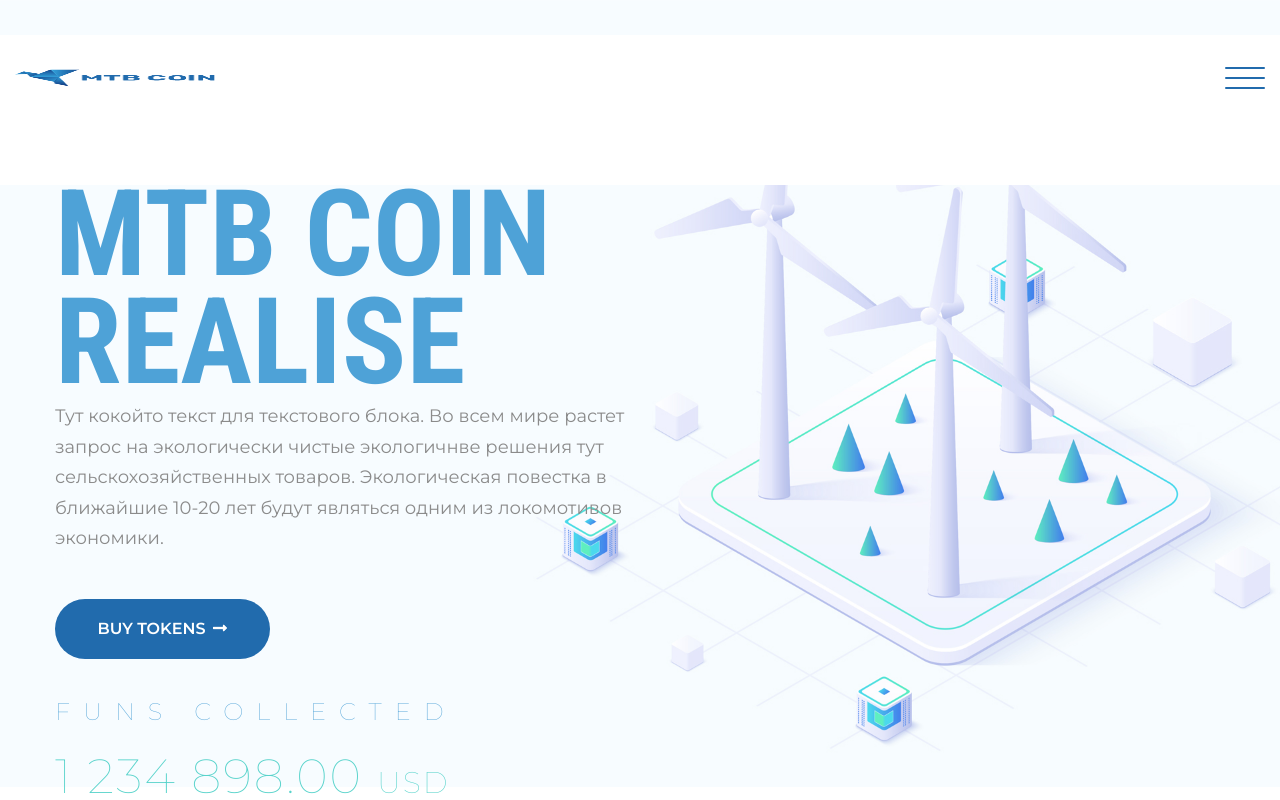
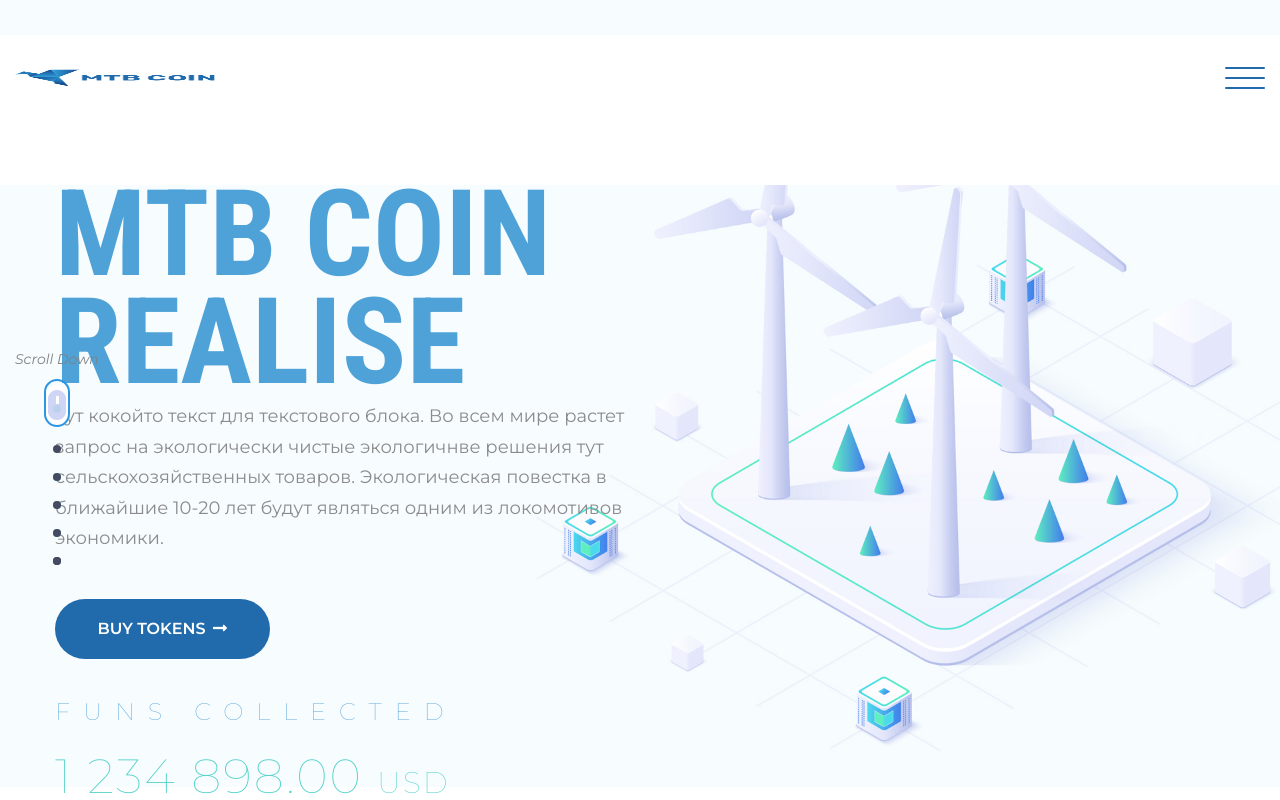
Before and after one commit to arrivalus/mtb_coin, a React (Create React App) app: page / in a window 1280 px wide. Shown: the top 800 px of the page. Built offline with nearby package versions, Linux system fonts and the light colour scheme.

Commit message:
shange scroll

```diff
--- a/src/Main.tsx
+++ b/src/Main.tsx
@@ -1,6 +1,6 @@
-import React from "react";
+import React, { useRef, useState } from "react";
 import "./css/style.scss";
-import { motion, useTransform, useViewportScroll } from "framer-motion";
+import { motion, useElementScroll, useTransform, useViewportScroll } from "framer-motion";
 // import Swiper core and required modules
 import { Navigation, Pagination, Scrollbar, A11y } from "swiper";
 
@@ -84,9 +84,12 @@
 function Main() {
   const { scrollY } = useViewportScroll();
   const offSetY = [0, 150];
+  const ref: any = useRef();
+  const { scrollYProgress } = useElementScroll(ref);
+  const [scrollItems, setScrollItems] = useState<string[]>(['', 'green', 'green', 'green', ''])
   return (
-    <>
-      <motion.div initial="hidden" whileInView="visible" className="wrapper">
+    <div ref={ref}>
+      <motion.div initial="hidden" whileInView="visible" className="wrapper" >
         <div
           className="mainscreen wow fadeIn"
           data-wow-duration="2s"
@@ -94,134 +97,103 @@
         >
           <div className="contfoescroll">
             <Header offSetY={offSetY} scrollY={scrollY} />
-            {/* <header className="header">
-                    <div className="containerm">
-                        <div className="headerins">
-                                <div className="headerins__logo">
-                                <a href="index.html">
-                                    <motion.img
-                                        animate = {{rotateX: 360, }}
-                                        transition= {{
-                                            duration: 2,
-                                            repeat: Infinity,
-                                            repeatDelay: 3,
-                                            repeatType: 'reverse',
-                                            type: ''
-                                        }}
 
-                                        src="images/logo.png" alt=""/>
-                                </a>
-                            </div>
-                            <div className="headerins__right">
-                                <div className="headerins__menu">
-                                    <ul>
-                                                <li className="active">
-                                            <a href="index.html">главная</a>
-                                        </li>
-                                        <li>
-                                            <a href="whitepapers.html">white papers</a>
-                                        </li>
-                                        <li>
-                                            <a href="markerts.html">Markerts</a>
-                                        </li>
-                                        <li>
-                                            <a href="products.html">Products</a>
-                                        </li>
-                                        <li>
-                                            <a href="buynow.html">Buy Now </a>
-                                        </li>
-                                    </ul>
-                                </div>
-                                <div className="headerins__lang">
-                                    <div className="headerins__langvisible">
-                                        <div className="headerins__langvisiblevalue">
-                                            ENG
-                                        </div>
-                                    </div>
-                                    <div className="headerins__langhiden">
-                                        <ul>
-                                            <li>
-                                                <a href="#">ENG</a>
-                                                <a href="#">RU</a>
-                                                <a href="#">ENG</a>
-                                                <a href="#">RU</a>
-                                                <a href="#">ENG</a>
-                                                <a href="#">RU</a>
-                                            </li>
-                                        </ul>
-                                    </div>
-                                </div>
-                            </div>
-                            <motion.div
-                                whileHover={{
-                                    scale: 1.3
-                                }}
-                                whileTap={{
-                                    background: 'lightblue'
-                                }}
-                                className="hamburger">
-                                <span></span><span></span><span></span>
-                            </motion.div>
-                        </div>
-                    </div>
-                </header> */}
 
-            <div className="firstmain">
+            {/* <motion.div
+              style={{ scaleY: scrollYProgress, color: 'black', marginTop: '400px' }}
+            >
+              scaleY: scrollYProgress
+            </motion.div> */}
+
+            <div className="firstmain" >
+              <Element
+                name="0Container"
+              ></Element>
+
+
               {/* <Link to="section1">Link</Link> */}
-              {/* <button onClick={scrollToTop}>Scroll UP</button>
+              {/* <button onClick={scrollToTop}>Scroll UP</button> */}
 
-              <Link
-                // activeClass="active"
-                to="secondInsideContainer"
-                spy={true}
-                smooth={true}
-                duration={250}
-                // containerId="containerElement"
-                style={{ display: "inline-block", margin: "20px" }}
-              >
-                Go to second element inside container
-              </Link> */}
 
               <div
                 className="firstmain__scroll wow fadeIn"
                 data-wow-duration="2s"
+              // style = {{top: {scrollY}}}
+              // style={{ scaleY: scrollYProgress }}
               >
-                <div className="firstmain__scrolltext">
-                  <Link
-                    // activeClass="active"
-                    to="secondInsideContainer"
-                    spy={true}
-                    smooth={true}
-                    duration={250}
-                    // containerId="containerElement"
-                    // style={{ display: "inline-block", margin: "20px" }}
-                  >
+                <div className="firstmain__scrolltext" >
                     Scroll Down
-                    <div className="cont">
-                      <div className="mouse">
-                        <span></span>
-                      </div>
-                    </div>
-                  </Link>
-                  {/* Scroll Down */}
-                  {/* <div className="cont">
                     <div className="mouse">
                       <span></span>
                     </div>
-                  </div> */}
+                  {/* </Link> */}
                 </div>
 
                 <div className="firstmain__scrollbottom">
                   <img src="images/scroll.png" alt="" />
-                  {/* <div className="cont">
-                    <div className="mouse">
+                  {/* <span className="green"></span> */}
+                  <span className={scrollItems[0]}>
+                    <Link
+                      activeClass="active"
+                      to="0Container"
+                      spy={true}
+                      smooth={true}
+                      duration={250}
+                      onClick={() => setScrollItems(['green', '', '', '', ''])}
+
+                    />
+                  </span>
+                  <span className={scrollItems[1]}>
+                    <Link
+                      activeClass="active"
+                      to="1Container"
+                      spy={true}
+                      smooth={true}
+                      duration={250}
+                      onClick={() => setScrollItems(['', 'green', '', '', ''])}
+
+                    >
+                      <span ></span>
+
+                    </Link>
+                  </span>
+                  <span className={scrollItems[2]}>
+                    <Link
+                      activeClass="active"
+                      to="2Container"
+                      spy={true}
+                      smooth={true}
+                      duration={250}
+                      onClick={() => setScrollItems(['', '', 'green', '', ''])}
+
+                    >
                       <span></span>
-                    </div>
-                  </div> */}
-
-                  <span className="green"></span>
-                  <span></span>
-                  <span></span>
+                    </Link>
+                  </span>
+                  <span className={scrollItems[3]}>
+                    <Link
+                      activeClass="active"
+                      to="3Container"
+                      spy={true}
+                      smooth={true}
+                      duration={250}
+                      onClick={() => setScrollItems(['', '', '', 'green', ''])}
+                    >
+                      <span></span>
+                    </Link>
+                  </span>
+                  <span className={scrollItems[4]}>
+                    <Link
+                      activeClass="active"
+                      to="4Container"
+                      spy={true}
+                      smooth={true}
+                      duration={250}
+                      onClick={() => setScrollItems(['', '', '', '', 'green'])}
+                    >
+                      <span></span>
+                    </Link>
+                  </span>
                 </div>
               </div>
               <motion.div
@@ -307,12 +279,8 @@
         </div>
 
         <Element
-          name="secondInsideContainer"
-          // style={{
-          //   marginBottom: "200px",
-          // }}
+          name="1Container"
         >
-          second element inside container
         </Element>
 
         <motion.div
@@ -442,6 +410,9 @@
           whileInView="visible"
           viewport={{ amount: 0.2, once: true }}
         >
+          <Element
+            name="2Container"
+          ></Element>
           <motion.div
             variants={rightShiftAnimation}
             className="best wow fadeInRight"
@@ -532,6 +503,9 @@
           className="roadmap wow fadeIn"
           data-wow-duration="2s"
         >
+          <Element
+            name="3Container"
+          ></Element>
           <div className="containerm">
             <div className="roadmap__inside">
               <motion.h3
@@ -782,6 +756,9 @@
             whileInView="visible"
             viewport={{ amount: 0.2, once: true }}
           >
+            <Element
+              name="4Container"
+            ></Element>
             <motion.div variants={upSingleAnimation} className="team">
               <div className="containerm">
                 <div className="team__inside">
@@ -817,9 +794,9 @@
                       // slidesPerView={3}
                       navigation
                       pagination={{ clickable: true }}
-                      // scrollbar={{ draggable: true }}
-                      // onSwiper={(swiper) => console.log(swiper)}
-                      // onSlideChange={() => console.log('slide change')}
+                    // scrollbar={{ draggable: true }}
+                    // onSwiper={(swiper) => console.log(swiper)}
+                    // onSlideChange={() => console.log('slide change')}
                     >
                       <SwiperSlide>
                         <div className="team__item">
@@ -1116,7 +1093,7 @@
           </motion.div>
         </div>
       </motion.div>
-    </>
+    </div>
   );
 }
 
--- a/src/css/style.scss
+++ b/src/css/style.scss
@@ -486,7 +486,7 @@
       -moz-border-radius: 50%;
       -ms-border-radius: 50%;
       -o-border-radius: 50%;
-      margin-top: 10px;
+      margin-top: 20px;
       width: 8px;
       height: 8px;
       margin-left: auto;
@@ -502,7 +502,7 @@
   &__scroll {
     position: absolute;
     left: 15px;
-    bottom: 25%;
+    bottom: 50%;
     display: flex;
     align-items: center;
     justify-content: center;
@@ -517,12 +517,12 @@
         img {
           bottom: -25px;
         }
-        span {
-          background-color: #6cd5d1;
-          &.green {
-            opacity: 0;
-          }
-        }
+        // span {
+        //   background-color: #6cd5d1;
+        //   &.green {
+        //     opacity: 0;
+        //   }
+        // }
       }
     }
   }
@@ -1552,7 +1552,7 @@
 
 @media screen and (max-width: 1600px) {
   .firstmain__scrolltext {
-    display: none;
+    // display: none;
   }
   h1,
   .firstmain__title {
@@ -1611,7 +1611,7 @@
     overflow: auto;
   }
   .firstmain__scroll {
-    display: none;
+    // display: none;
   }
   .mainscreen {
     background-size: 100%;
@@ -2461,13 +2461,14 @@
 .mouse {
   border: 2px solid rgb(43, 150, 226);
   border-radius: 13px;
-  bottom: 40px;
+  bottom: -57px;
   display: block;
   height: 48px;
   left: 50%;
-  margin: 0 auto 0 -26px;
+  margin: 0 auto 0 -13px;
   position: absolute;
   width: 26px;
+  z-index: 10;
 }
 .mouse span {
   animation-duration: 1s;
```
Also changed, not shown: 1 other file (tests, documents, lock files or other folders).
